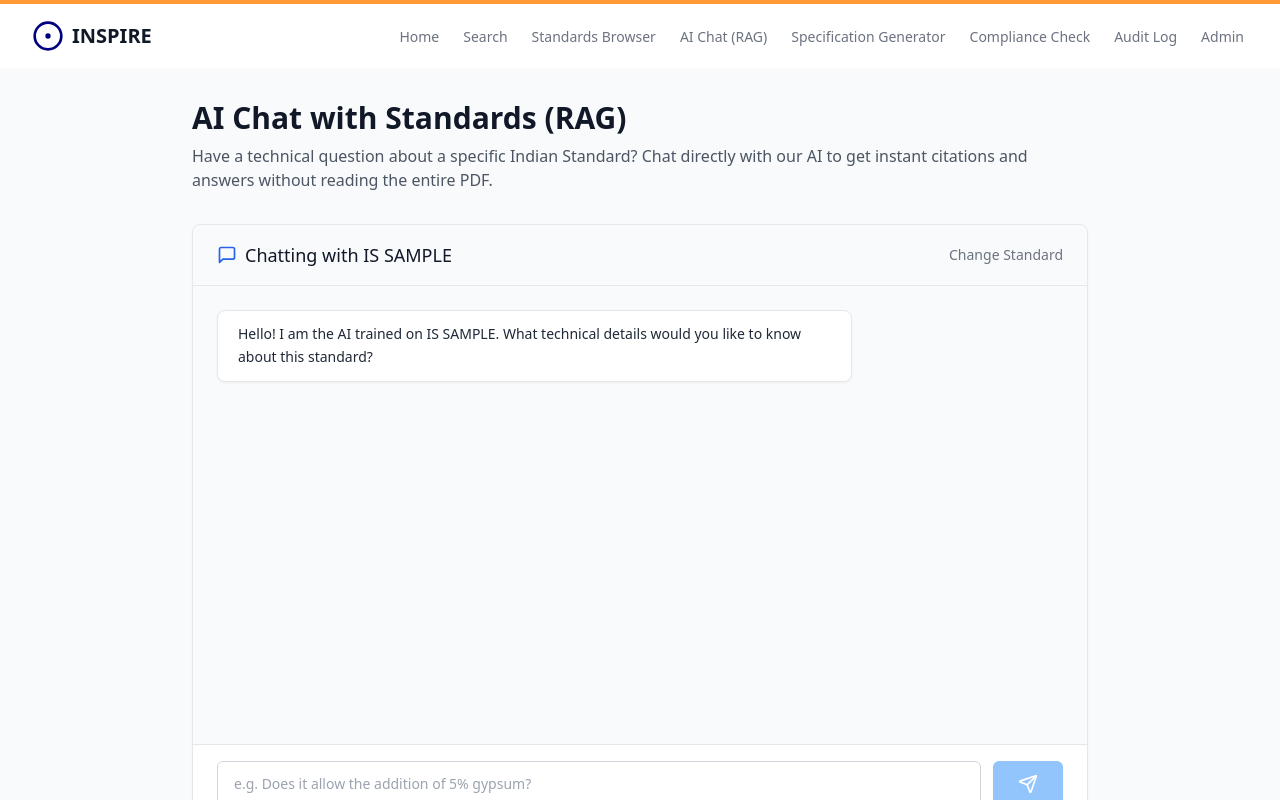
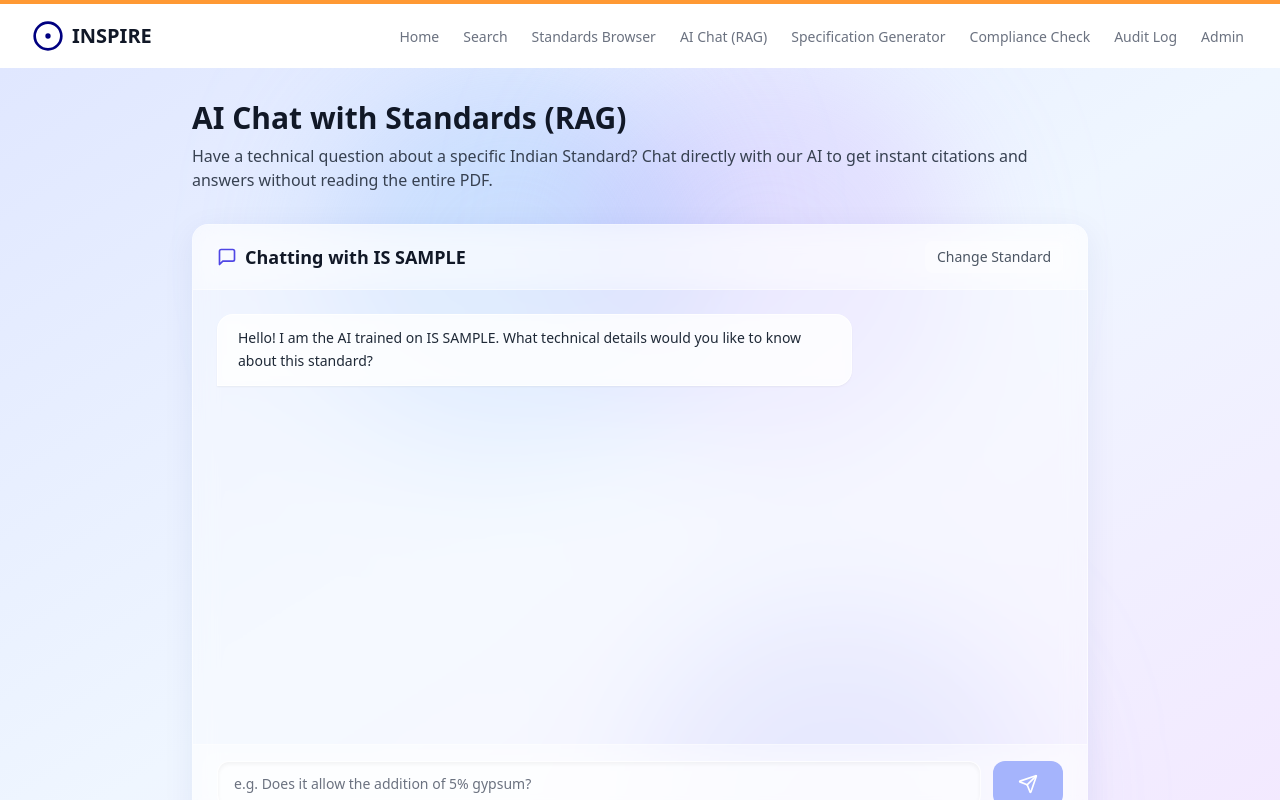
Before and after one commit to NasrinSameera7/indian-standards-engine, a React (Vite) app in the folder frontend/: page /chat in a window 1280 px wide. Both pictures are taken after typing "Sample" into the empty fields and a click on the button "Start Chat". Shown: the top 800 px of the page. Built offline with nearby package versions, Linux system fonts and the light colour scheme; no server answers.

Commit message:
style: apply glassmorphism design to AI Chat UIs

```diff
--- a/frontend/src/pages/ChatPage.jsx
+++ b/frontend/src/pages/ChatPage.jsx
@@ -44,75 +44,80 @@ const ChatPage = () => {
   };
 
   return (
-    <div className="min-h-screen bg-gray-50 py-8 px-4 sm:px-6 lg:px-8">
-      <div className="max-w-4xl mx-auto">
+    <div className="min-h-screen bg-gradient-to-br from-indigo-100 via-blue-50 to-purple-100 py-8 px-4 sm:px-6 lg:px-8 relative overflow-hidden">
+      {/* Decorative background blobs */}
+      <div className="absolute top-0 left-1/4 w-96 h-96 bg-blue-300 rounded-full mix-blend-multiply filter blur-3xl opacity-30 animate-blob"></div>
+      <div className="absolute top-0 right-1/4 w-96 h-96 bg-purple-300 rounded-full mix-blend-multiply filter blur-3xl opacity-30 animate-blob animation-delay-2000"></div>
+      <div className="absolute -bottom-32 left-1/2 w-96 h-96 bg-indigo-300 rounded-full mix-blend-multiply filter blur-3xl opacity-30 animate-blob animation-delay-4000"></div>
+
+      <div className="max-w-4xl mx-auto relative z-10">
         <h1 className="text-3xl font-bold text-gray-900 mb-2">AI Chat with Standards (RAG)</h1>
-        <p className="text-gray-600 mb-8">Have a technical question about a specific Indian Standard? Chat directly with our AI to get instant citations and answers without reading the entire PDF.</p>
+        <p className="text-gray-700 mb-8 font-medium">Have a technical question about a specific Indian Standard? Chat directly with our AI to get instant citations and answers without reading the entire PDF.</p>
 
         {!isChatActive ? (
-          <div className="bg-white rounded-lg shadow-sm border border-gray-200 p-8 text-center max-w-lg mx-auto">
-            <div className="mx-auto flex items-center justify-center h-20 w-20 rounded-full bg-blue-50 mb-6">
-              <MessageSquare className="h-10 w-10 text-blue-600" />
+          <div className="bg-white/40 backdrop-blur-md border border-white/60 shadow-[0_8px_32px_0_rgba(31,38,135,0.07)] rounded-2xl p-8 text-center max-w-lg mx-auto">
+            <div className="mx-auto flex items-center justify-center h-20 w-20 rounded-full bg-white/60 shadow-inner mb-6">
+              <MessageSquare className="h-10 w-10 text-indigo-600" />
             </div>
-            <h2 className="text-lg font-medium text-gray-900 mb-4">Which standard do you want to chat with?</h2>
+            <h2 className="text-xl font-semibold text-gray-900 mb-4">Which standard do you want to chat with?</h2>
             <form onSubmit={startChat} className="flex space-x-2">
               <input
                 type="text"
                 value={standardId}
                 onChange={(e) => setStandardId(e.target.value)}
                 placeholder="e.g. 269 or 455 or 13428"
-                className="flex-1 block w-full px-4 py-3 rounded-md border border-gray-300 focus:ring-blue-500 focus:border-blue-500 text-sm"
+                className="flex-1 block w-full px-4 py-3 rounded-xl border border-white/50 bg-white/50 focus:ring-2 focus:ring-indigo-500 focus:border-indigo-500 text-sm backdrop-blur-sm shadow-inner placeholder-gray-500"
                 required
               />
               <button
                 type="submit"
-                className="inline-flex justify-center items-center px-6 py-3 border border-transparent shadow-sm text-sm font-medium rounded-md text-white bg-blue-600 hover:bg-blue-700"
+                className="inline-flex justify-center items-center px-6 py-3 border border-transparent shadow-lg text-sm font-medium rounded-xl text-white bg-indigo-600 hover:bg-indigo-700 transition-colors"
               >
                 Start Chat
               </button>
             </form>
           </div>
         ) : (
-          <div className="bg-white rounded-lg shadow-sm border border-gray-200 overflow-hidden flex flex-col h-[600px]">
-            <div className="bg-gray-50 px-6 py-4 border-b border-gray-200 flex justify-between items-center">
+          <div className="bg-white/40 backdrop-blur-md border border-white/60 shadow-[0_8px_32px_0_rgba(31,38,135,0.07)] rounded-2xl overflow-hidden flex flex-col h-[600px]">
+            <div className="bg-white/30 px-6 py-4 border-b border-white/40 flex justify-between items-center backdrop-blur-md">
               <div className="flex items-center">
-                <MessageSquare className="h-5 w-5 text-blue-600 mr-2" />
-                <h3 className="text-lg font-medium text-gray-900">Chatting with IS {standardId.toUpperCase()}</h3>
+                <MessageSquare className="h-5 w-5 text-indigo-600 mr-2" />
+                <h3 className="text-lg font-semibold text-gray-900">Chatting with IS {standardId.toUpperCase()}</h3>
               </div>
-              <button onClick={() => setIsChatActive(false)} className="text-sm text-gray-500 hover:text-gray-700">Change Standard</button>
+              <button onClick={() => setIsChatActive(false)} className="text-sm font-medium text-gray-600 hover:text-indigo-700 bg-white/30 px-3 py-1.5 rounded-lg transition-colors">Change Standard</button>
             </div>
 
-            <div className="flex-1 p-6 overflow-y-auto flex flex-col space-y-4 bg-gray-50">
+            <div className="flex-1 p-6 overflow-y-auto flex flex-col space-y-4">
               {messages.map((msg, idx) => (
                 <div key={idx} className={`flex ${msg.role === 'user' ? 'justify-end' : 'justify-start'}`}>
-                  <div className={`max-w-[75%] rounded-lg px-5 py-3 text-sm shadow-sm ${msg.role === 'user' ? 'bg-blue-600 text-white' : 'bg-white border border-gray-200 text-gray-800 leading-relaxed'}`}>
+                  <div className={`max-w-[75%] rounded-2xl px-5 py-3 text-sm shadow-sm ${msg.role === 'user' ? 'bg-indigo-600 text-white rounded-br-none' : 'bg-white/70 border border-white/80 text-gray-800 leading-relaxed rounded-bl-none backdrop-blur-sm'}`}>
                     {msg.content}
                   </div>
                 </div>
               ))}
               {isLoading && (
                 <div className="flex justify-start">
-                  <div className="bg-white border border-gray-200 shadow-sm rounded-lg px-5 py-3 flex items-center">
-                    <Loader2 className="h-5 w-5 animate-spin text-blue-600 mr-3" />
-                    <span className="text-sm text-gray-500">AI is reading the standard clauses...</span>
+                  <div className="bg-white/70 border border-white/80 backdrop-blur-sm shadow-sm rounded-2xl rounded-bl-none px-5 py-3 flex items-center">
+                    <Loader2 className="h-5 w-5 animate-spin text-indigo-600 mr-3" />
+                    <span className="text-sm text-gray-600 font-medium">AI is reading the standard clauses...</span>
                   </div>
                 </div>
               )}
             </div>
 
-            <div className="bg-white px-6 py-4 border-t border-gray-200">
+            <div className="bg-white/30 backdrop-blur-md px-6 py-4 border-t border-white/40">
               <form onSubmit={handleSend} className="flex space-x-3">
                 <input
                   type="text"
                   value={input}
                   onChange={(e) => setInput(e.target.value)}
                   placeholder="e.g. Does it allow the addition of 5% gypsum?"
-                  className="flex-1 block w-full px-4 py-3 rounded-md border border-gray-300 focus:ring-blue-500 focus:border-blue-500 text-sm"
+                  className="flex-1 block w-full px-4 py-3 rounded-xl border border-white/50 bg-white/50 focus:ring-2 focus:ring-indigo-500 focus:border-indigo-500 text-sm shadow-inner placeholder-gray-500"
                 />
                 <button
                   type="submit"
                   disabled={!input.trim() || isLoading}
-                  className="inline-flex justify-center items-center px-6 py-3 border border-transparent shadow-sm text-sm font-medium rounded-md text-white bg-blue-600 hover:bg-blue-700 disabled:bg-blue-300"
+                  className="inline-flex justify-center items-center px-6 py-3 border border-transparent shadow-lg text-sm font-medium rounded-xl text-white bg-indigo-600 hover:bg-indigo-700 disabled:bg-indigo-300 disabled:shadow-none transition-all"
                 >
                   <Send className="h-5 w-5" />
                 </button>
```
Also changed, not shown: frontend/src/components/Standards/StandardChatModal.jsx (+16 -16 lines).
